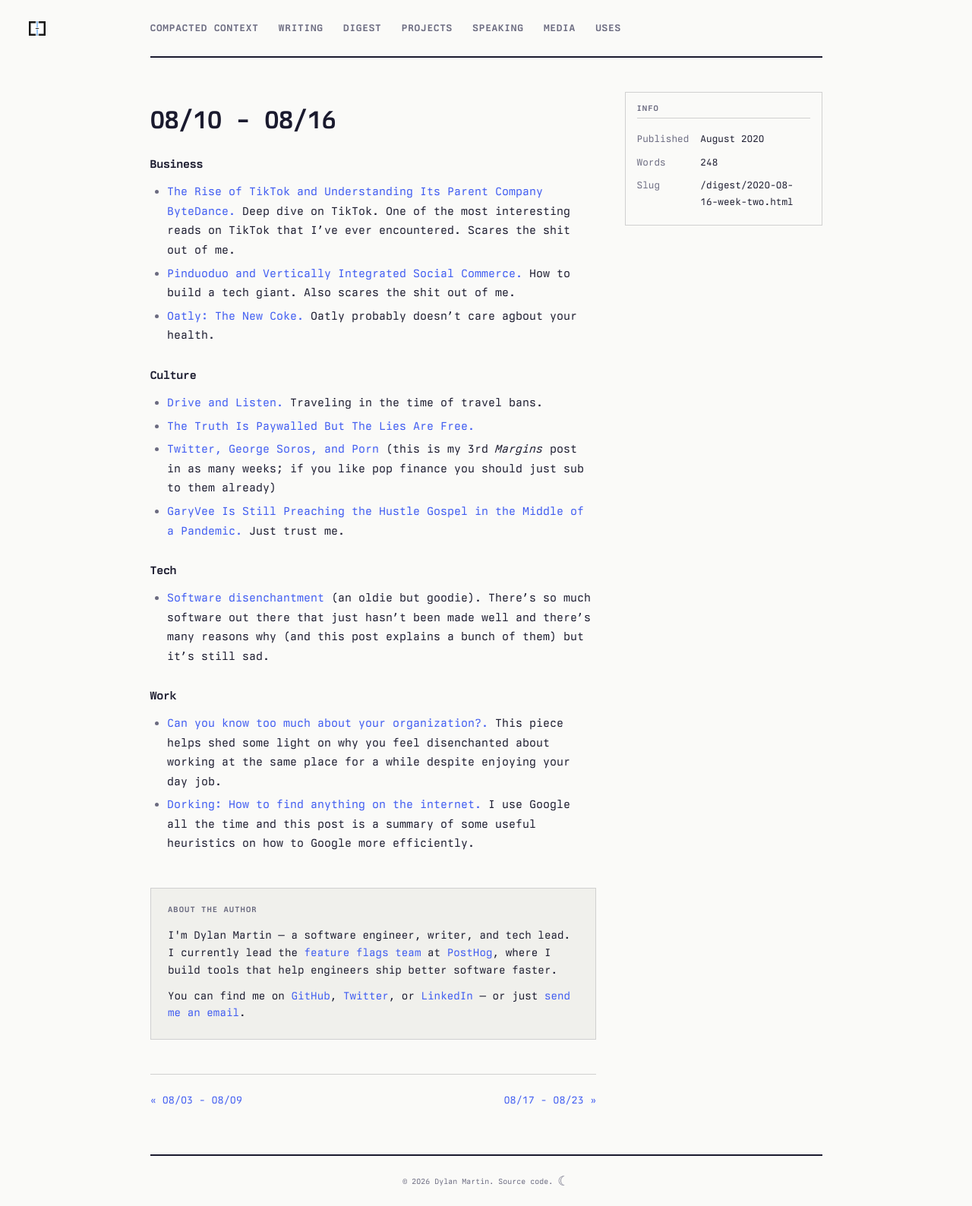
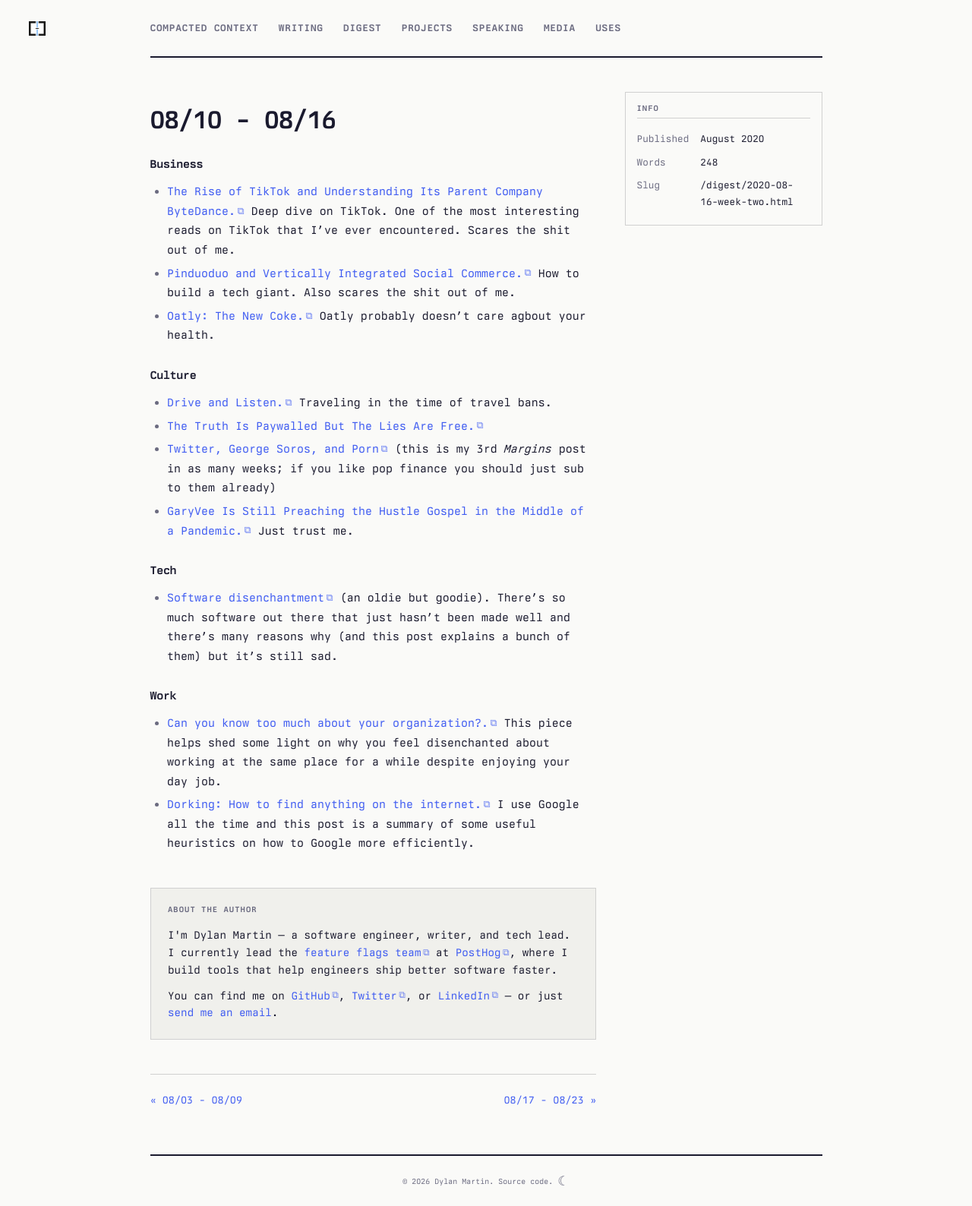
Before and after one commit to dmarticus/dmarticus.github.io, a Jekyll site: the page built from _digest/2020-08-16-week-two.md, in a window 1280 px wide. Shown: the whole page at 76% size. Built offline with Jekyll 4.4.1, drawn with Linux system fonts in a browser that asks for light colours.

Commit message:
innies and outies

```diff
--- a/assets/css/main_style.css
+++ b/assets/css/main_style.css
@@ -179,6 +179,24 @@ a:visited {
 a:hover {
     color: var(--accent-hover);
     text-decoration: underline;
+}
+
+/* --- External Link Indicator --- */
+/* Add arrow icon to external links (those starting with http) */
+/* Target main content areas but exclude navigation, footer, and image-only links */
+.page-content a[href^="http"]::after,
+.author-bio a[href^="http"]::after {
+    content: "⧉";
+    font-size: 0.85em;
+    vertical-align: 0.1em;
+    opacity: 0.7;
+    margin-left: 0.2em;
+}
+
+/* Remove indicator for links that wrap only images */
+.page-content a[href^="http"]:has(> img:only-child)::after,
+.author-bio a[href^="http"]:has(> img:only-child)::after {
+    content: none;
 }
 
 /* --- Layout --- */
```
